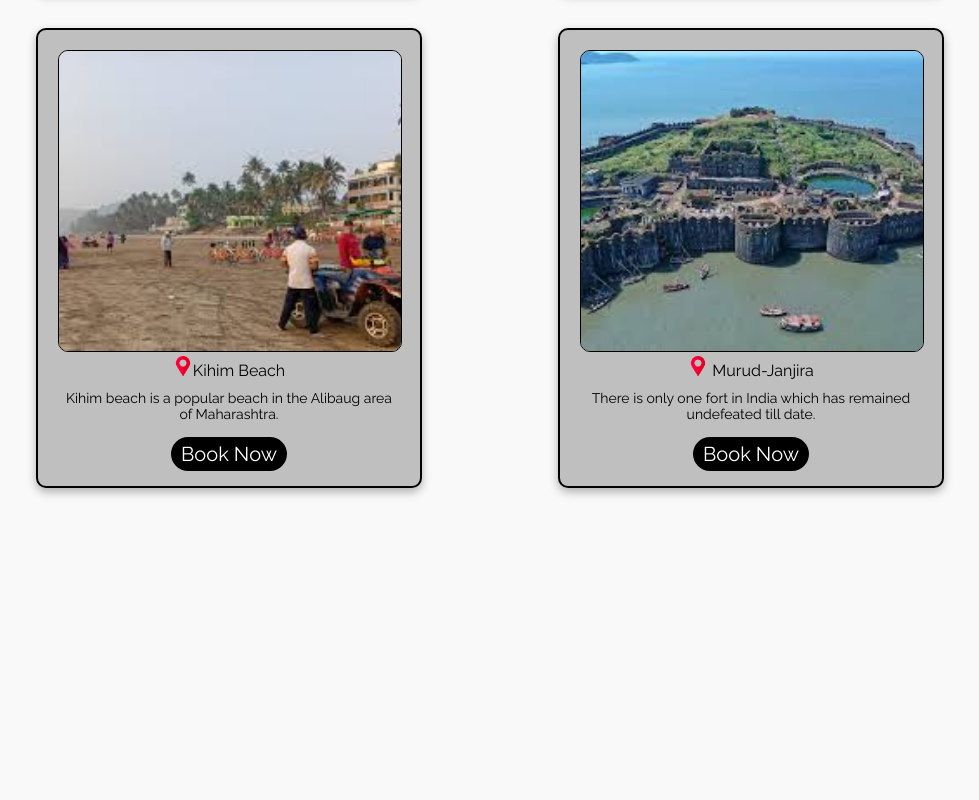
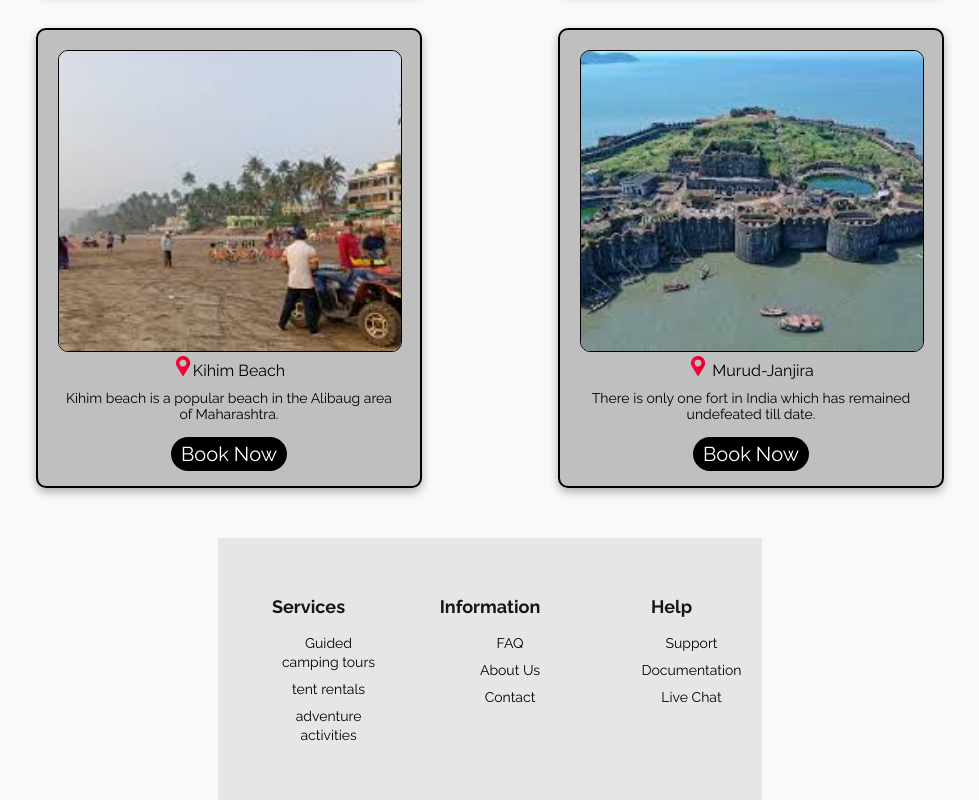
Before and after one commit to avighule53/icp10-css-1-CampVenture, a plain HTML site: page pages/raigad_district.html in a window 1280 px wide. Shown: the part 1116-1916 px from the top of the page, without its empty margins (152-1131 px from the left). Before the commit the page ends 1624 px from the top, so only its background shows below. Drawn offline with Linux system fonts and the light colour scheme; files that its build step writes are made by us from their sources; files whose address does not match are found by name.

Commit message:
footer added

```diff
--- a/pages/raigad_district.html
+++ b/pages/raigad_district.html
@@ -127,9 +127,37 @@
                 <img src="../icons/location.png" height="20px" width="20px" class="img-location"></a> Murud-Janjira</h3>
                 <p class="paragraph">There is only one fort in India which has remained undefeated till date.</p>
                 <a href="../pages/order.html" target="_blank" class="btn">Book Now</a>
+        </div>
+        </div>
+        <footer class="footer">
+            <div class="footer-content">
+                <div class="footer-section">
+                    <h3>Services</h3>
+                    <ul>
+                        <li><a href="#">Guided camping tours</a></li>
+                        <li><a href="#">tent rentals</a></li>
+                        <li><a href="#">adventure activities</a></li>
+                    </ul>
+                </div>
+                <div class="footer-section">
+                    <h3>Information</h3>
+                    <ul>
+                        <li><a href="#">FAQ</a></li>
+                        <li><a href="#">About Us</a></li>
+                        <li><a href="#">Contact</a></li>
+                    </ul>
+                </div>
+                <div class="footer-section">
+                    <h3>Help</h3>
+                    <ul>
+                        <li><a href="#">Support</a></li>
+                        <li><a href="#">Documentation</a></li>
+                        <li><a href="#">Live Chat</a></li>
+                    </ul>
+                </div>
+            </div>
+        </footer>
 
-                </div>
-        </div>
-            </div>
+</div>
 </body>
 </html>
```
